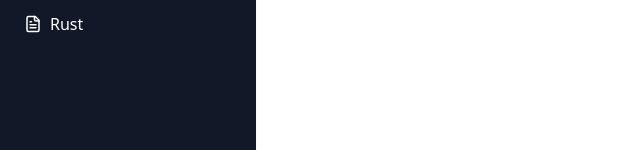
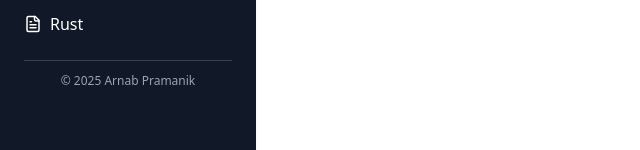
Before and after one commit to Arnab141/RunNest, a React (Vite) app in the folder client/: page / in a window 1280 px wide. Shown: the part 325-475 px from the top of the page, without its empty margins (0-640 px from the left). Built offline with nearby package versions, Linux system fonts and the light colour scheme.

Commit message:
Update Sidebar.jsx

```diff
--- a/client/src/compont/sidebar/Sidebar.jsx
+++ b/client/src/compont/sidebar/Sidebar.jsx
@@ -39,6 +39,9 @@ function Sidebar() {
           </li>
         ))}
       </ul>
+       <footer className="text-center text-xs text-gray-400 border-t border-gray-700 mt-6 pt-3">
+        © 2025 Arnab Pramanik
+      </footer>
     </aside>
   );
 }
```
